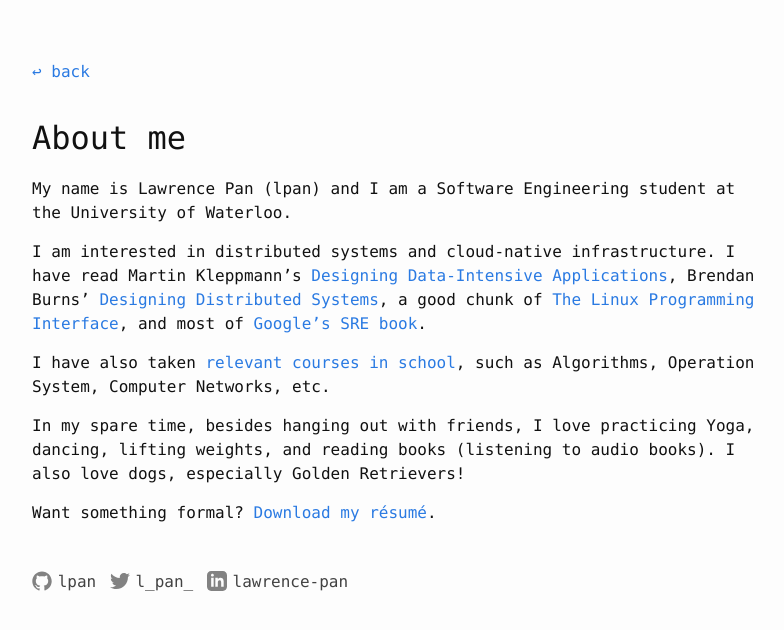
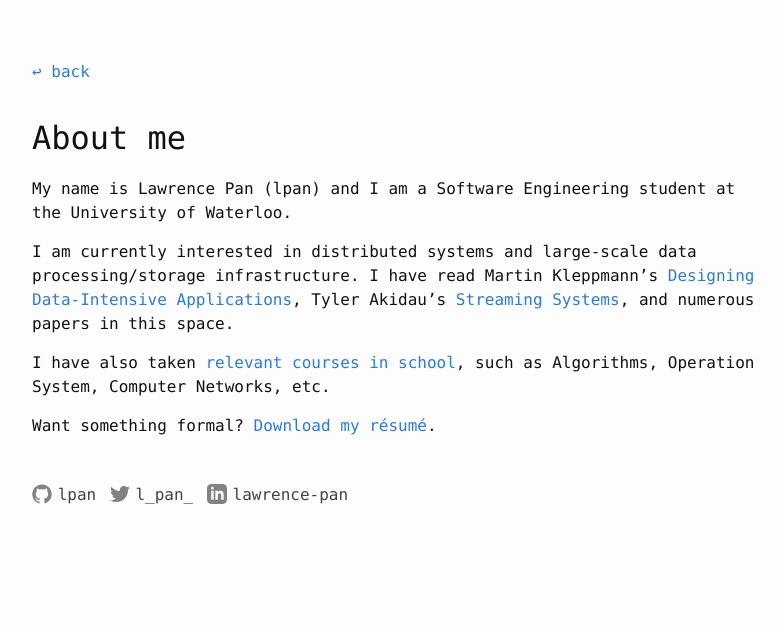
Before and after one commit to lpan/lpan.github.io, a Jekyll site: the page built from about.md, in a window 1280 px wide. Shown: the top 630 px of the page, without its empty margins (238-1022 px from the left). Built offline with Jekyll 4.4.1, drawn with Linux system fonts in a browser that asks for light colours.

Commit message:
update about page

```diff
--- a/about.md
+++ b/about.md
@@ -9,19 +9,14 @@ permalink: /about/
 My name is Lawrence Pan (lpan) and I am a Software Engineering student at the
 University of Waterloo.
 
-I am interested in distributed systems and cloud-native infrastructure. I have
-read Martin Kleppmann's [Designing Data-Intensive
-Applications](http://dataintensive.net/), Brendan Burns' [Designing Distributed
-Systems](https://azure.microsoft.com/en-us/resources/designing-distributed-systems/en-us/),
-a good chunk of [The Linux Programming Interface](http://man7.org/tlpi/), and
-most of [Google's SRE book](https://landing.google.com/sre/).
+I am currently interested in distributed systems and large-scale data
+processing/storage infrastructure. I have read Martin Kleppmann's [Designing
+Data-Intensive Applications](http://dataintensive.net/), Tyler Akidau's
+[Streaming Systems](http://streamingsystems.net/), and numerous papers in this
+space.
 
 I have also taken [relevant courses in
 school](https://ugradcalendar.uwaterloo.ca/page/ENG-Software-Engineering), such
 as Algorithms, Operation System, Computer Networks, etc.
 
-In my spare time, besides hanging out with friends, I love practicing Yoga,
-dancing, lifting weights, and reading books (listening to audio books). I also
-love dogs, especially Golden Retrievers!
-
 Want something formal? [Download my résumé]({{ site.resume_url }}).
```
